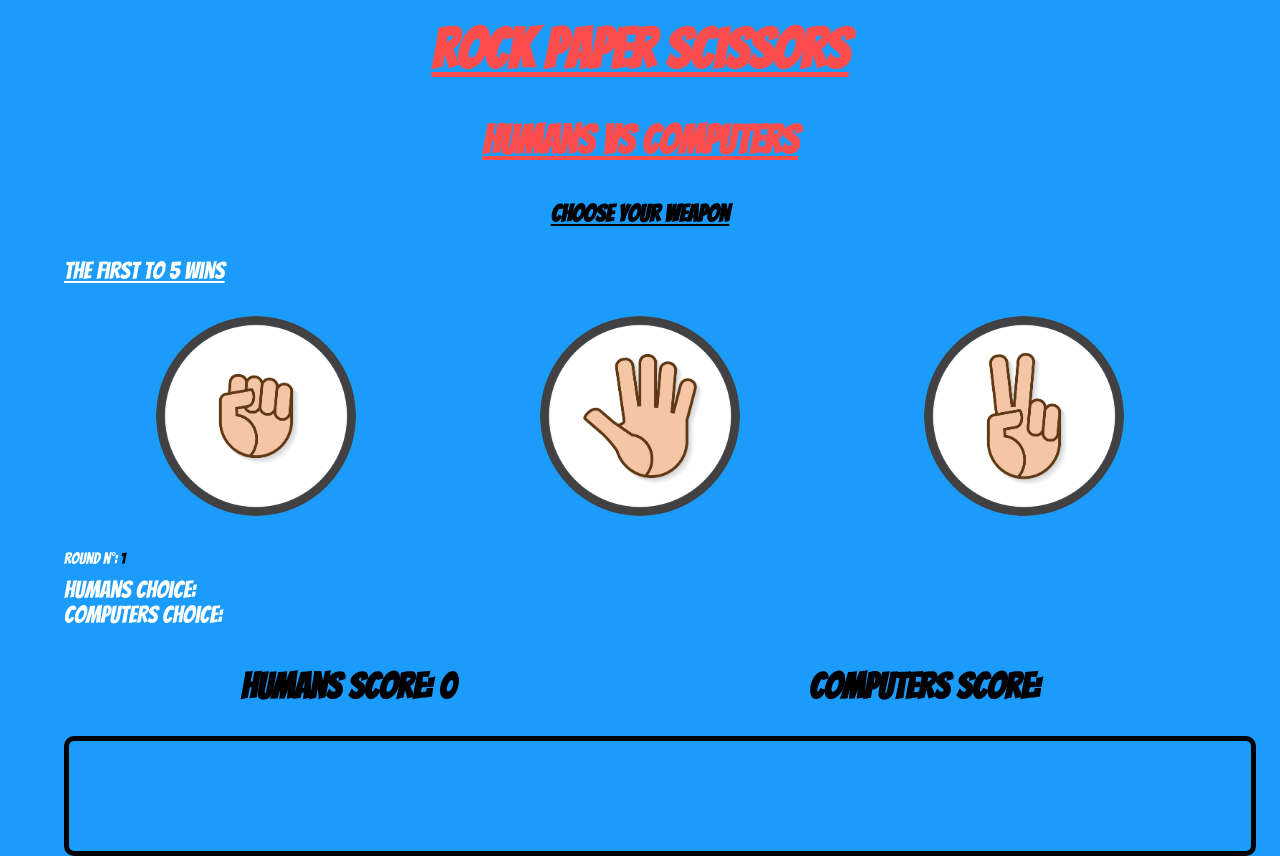
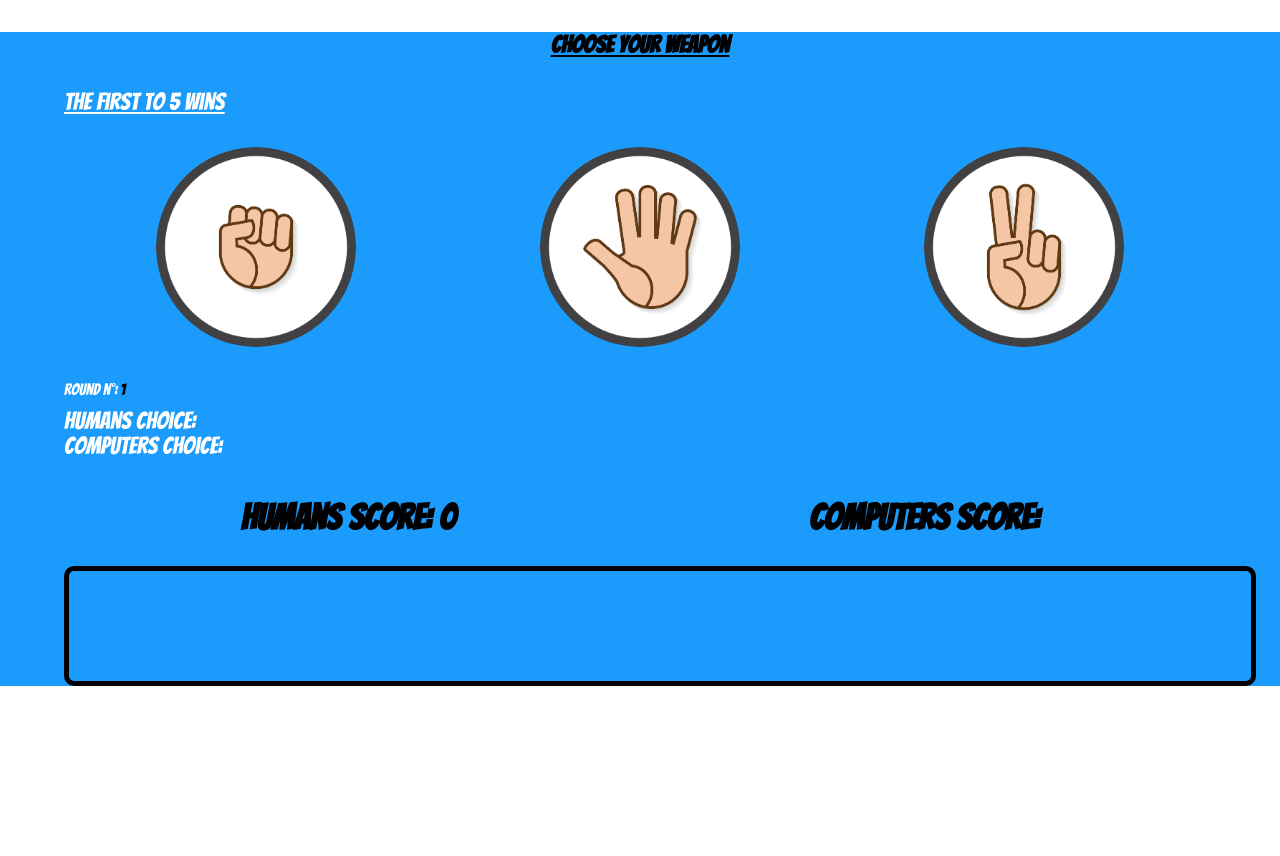
Before and after one commit to Ayoub-88/rock-paper-scissors, a plain HTML site: page index.html in a window 1280 px wide. After the commit the page ends 800 px from the top, so only its background shows below. Drawn offline with Linux system fonts and the light colour scheme.

Commit message:
other fixes

```diff
--- a/index.html
+++ b/index.html
@@ -9,8 +9,7 @@
 <body>
     <main>
         <div class="container">
-            <h1 id="title">Rock Paper Scissors</h1>
-            <h3 id="sub-title">Humans VS Computers</h3>
+
             <h4 id="who">Choose your weapon</h4>
             <h4 id="first">The first to 5 wins</h4>
             <div class="buttons">
```
